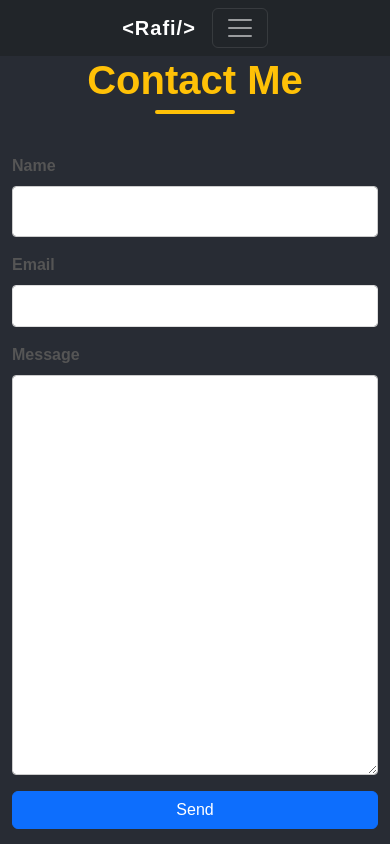
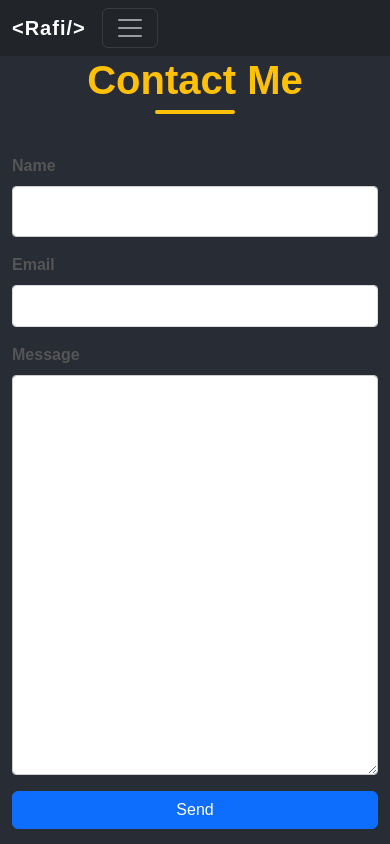
Before and after one commit to mezbaur2004/portfolioFrontend, a React (Vite) app: page /contact in a window 390 px wide. Built offline with nearby package versions, Linux system fonts and the light colour scheme.

Commit message:
css improved

```diff
--- a/src/css/header-about.css
+++ b/src/css/header-about.css
@@ -229,5 +229,10 @@ body {
     .container-fluid{
         display: flex;
         flex-direction: column;
+        align-content: space-between;
     }
 }
+
+@media (max-width: 1000px) {
+    transform: scale(0.9);
+}
```
